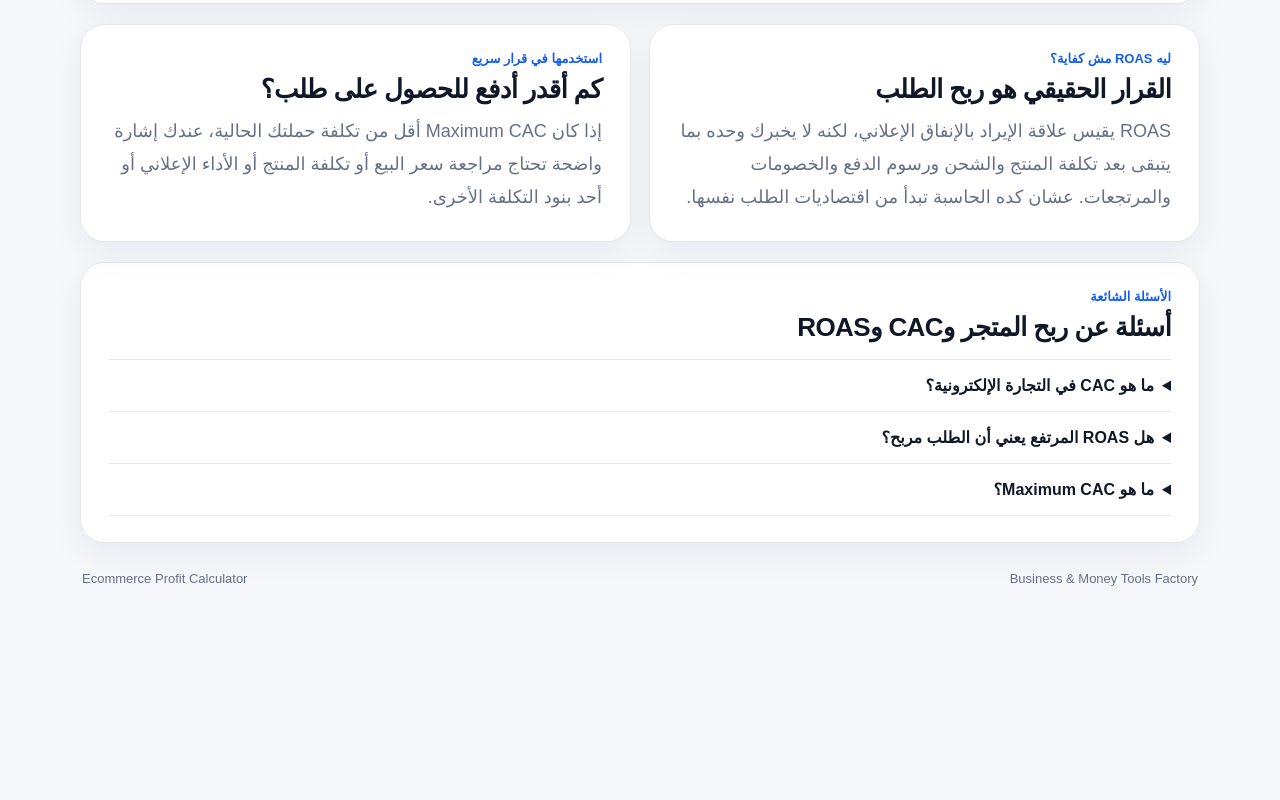
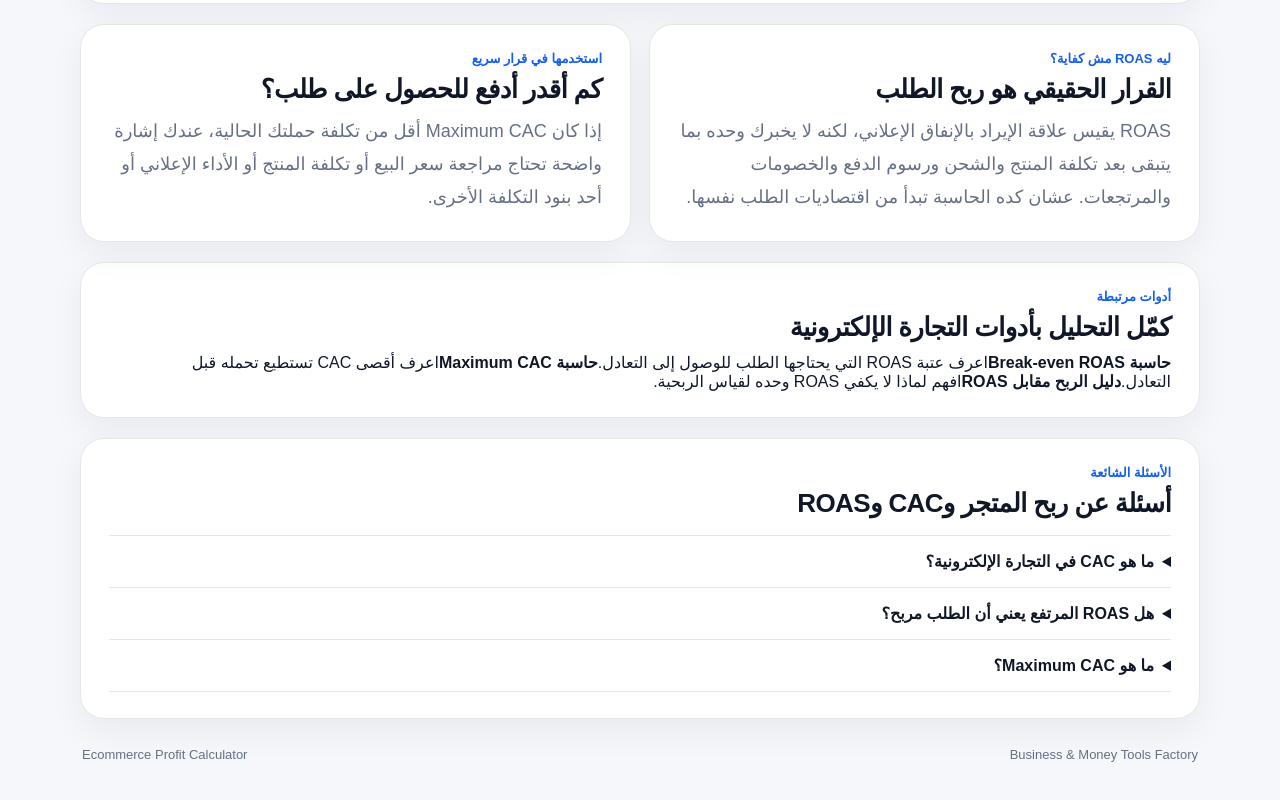
Before and after one commit to aelkhoreiby/business-money-tools, a Next.js app: page /tools/ecommerce-profit-calculator in a window 1280 px wide. Shown: the part 1225-2025 px from the top of the page. Before the commit the page ends 1867 px from the top, so only its background shows below. Built offline with nearby package versions, Linux system fonts and the light colour scheme.

Commit message:
Add internal links across ecommerce SEO cluster

```diff
--- a/app/tools/ecommerce-profit-calculator/page.tsx
+++ b/app/tools/ecommerce-profit-calculator/page.tsx
@@ -90,7 +90,26 @@ export default function EcommerceProfitCalculatorPage() {
           </article>
         </section>
 
-        <section className="content-card faq-card">
+        <section className="content-card related-tools">
+        <span className="section-kicker">أدوات مرتبطة</span>
+        <h2>كمّل التحليل بأدوات التجارة الإلكترونية</h2>
+        <div className="related-grid">
+          <a href="/tools/break-even-roas-calculator/">
+            <strong>حاسبة Break-even ROAS</strong>
+            <span>اعرف عتبة ROAS التي يحتاجها الطلب للوصول إلى التعادل.</span>
+          </a>
+          <a href="/tools/maximum-cac-calculator/">
+            <strong>حاسبة Maximum CAC</strong>
+            <span>اعرف أقصى CAC تستطيع تحمله قبل التعادل.</span>
+          </a>
+          <a href="/guides/ecommerce-profit-vs-roas/">
+            <strong>دليل الربح مقابل ROAS</strong>
+            <span>افهم لماذا لا يكفي ROAS وحده لقياس الربحية.</span>
+          </a>
+        </div>
+      </section>
+
+      <section className="content-card faq-card">
           <span className="section-kicker">الأسئلة الشائعة</span>
           <h2>أسئلة عن ربح المتجر وCAC وROAS</h2>
           <div className="faq-list">
```
